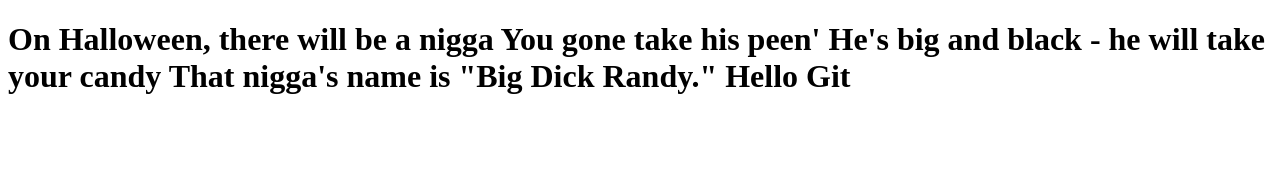
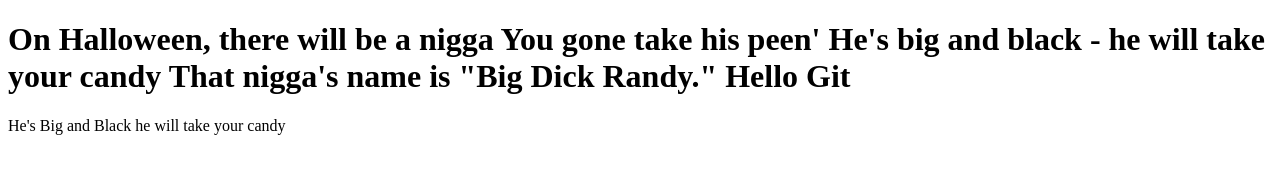
Before and after one commit to Gallant4/big-dig-randy, a plain HTML site: page index.html in a window 1280 px wide. Drawn offline with Linux system fonts and the light colour scheme.

Commit message:
added p element

```diff
--- a/index.html
+++ b/index.html
@@ -11,6 +11,7 @@
         You gone take his peen'
         He's big and black - he will take your candy
         That nigga's name is "Big Dick Randy." Hello Git</h1>
+        <p>He's Big and Black he will take your candy</p>
 </body>
 <script src="script.js"></script>
 </html>
```
